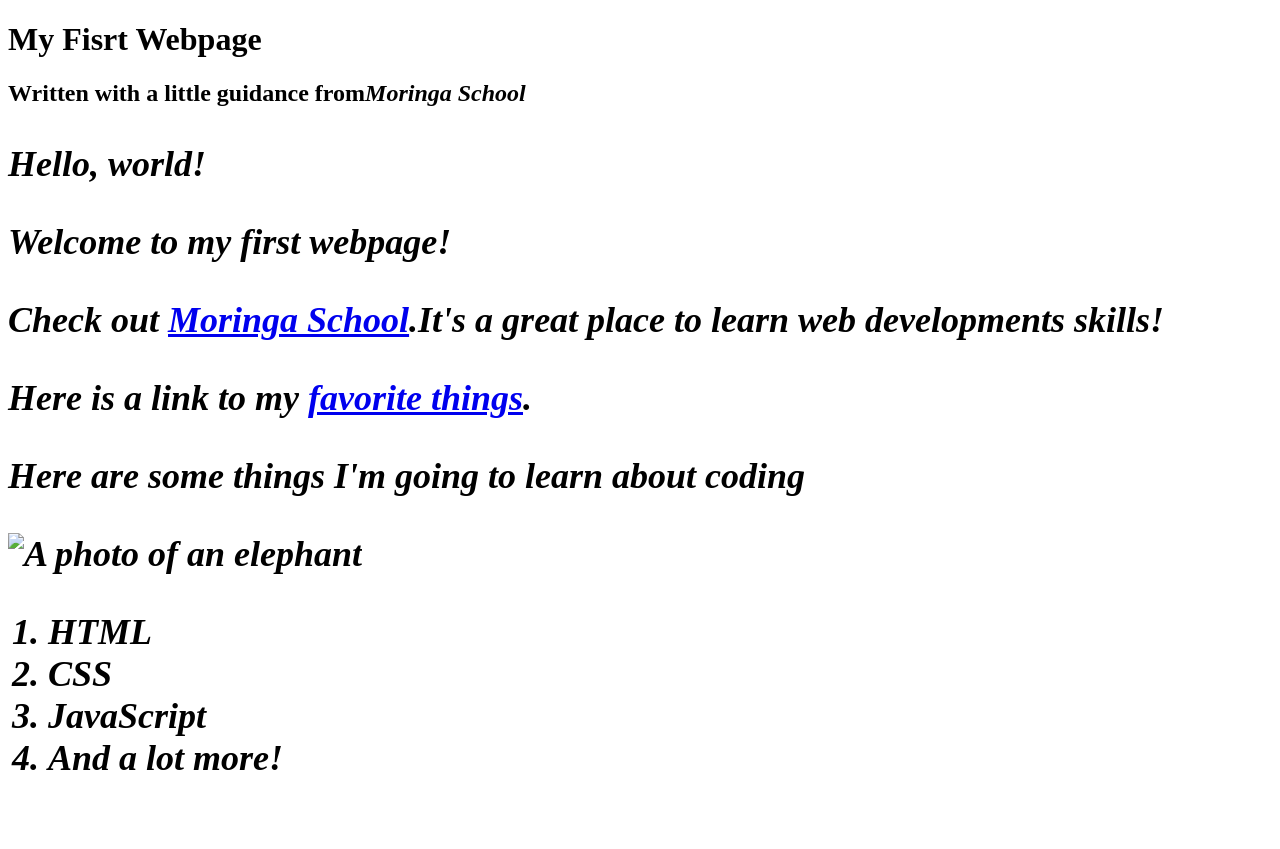
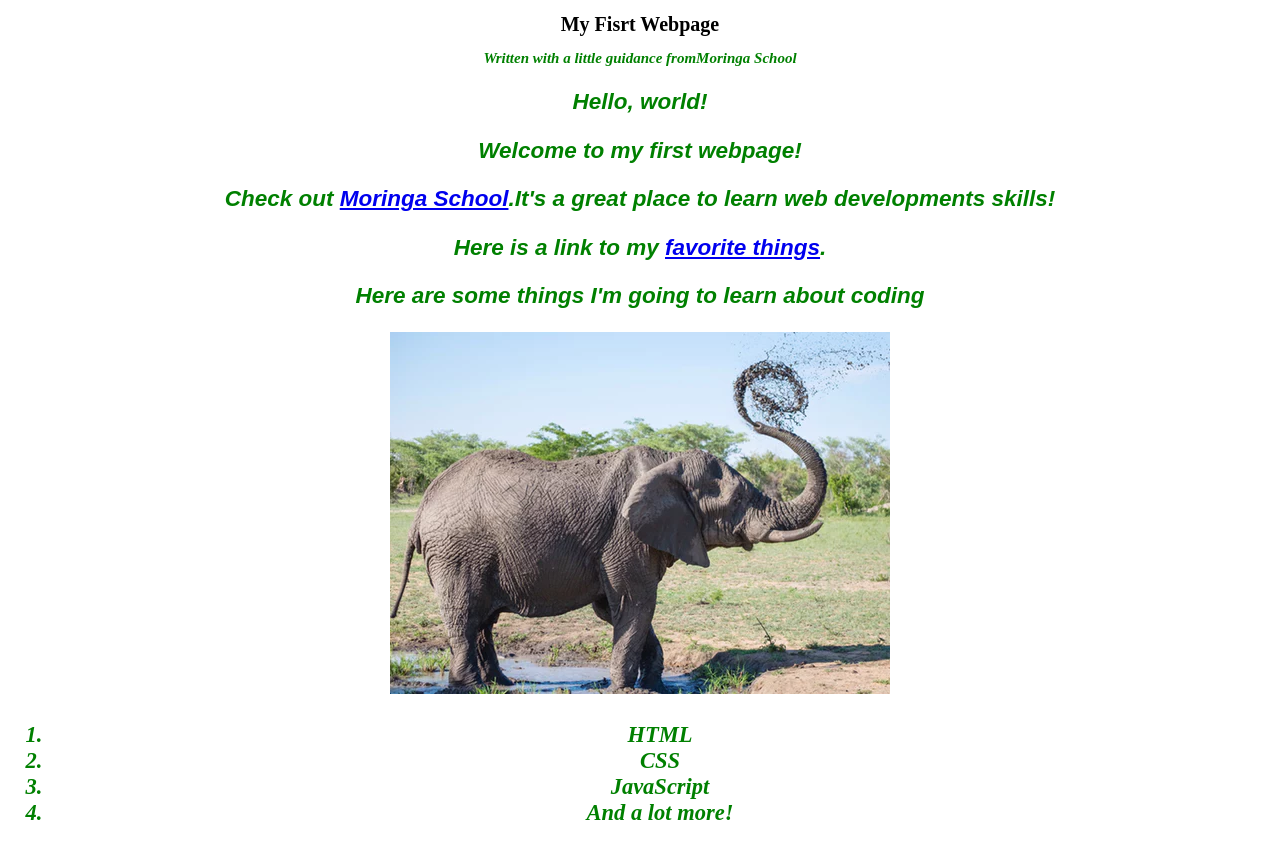
Before and after one commit to Cersion/my-first-webpage, a plain HTML site: page index.html in a window 1280 px wide. Before the commit the page ends 815 px from the top, so only its background shows below. Drawn offline with Linux system fonts and the light colour scheme.

```diff
--- /dev/null
+++ b/css/styles.css
@@ -0,0 +1,18 @@
+body{
+  font-size: 10px;
+}
+h1{
+  color:#000ff;
+  text-align:center;
+}
+h2{
+  color:green;
+  font-style:italic;
+  text-align: center;
+}
+p{
+  font-family: sans-serif;
+}
+ul{
+  line-height: 40px;
+}
--- a/my-first-webpage.html
+++ b/index.html
@@ -2,6 +2,7 @@
 <html>
   <head>
     <title>My first webpage</title>
+     <link href="css/styles.css" rel="stylesheet" type="text/css">
   </head>
   <body>
     <h1>My Fisrt Webpage</h1>
--- /dev/null
+++ b/styles.css
@@ -0,0 +1 @@
+<!DOCTYPE
```
Also changed, not shown: my-favorite-things.html (+1 -0 lines), images/elephant.jpg (added).
